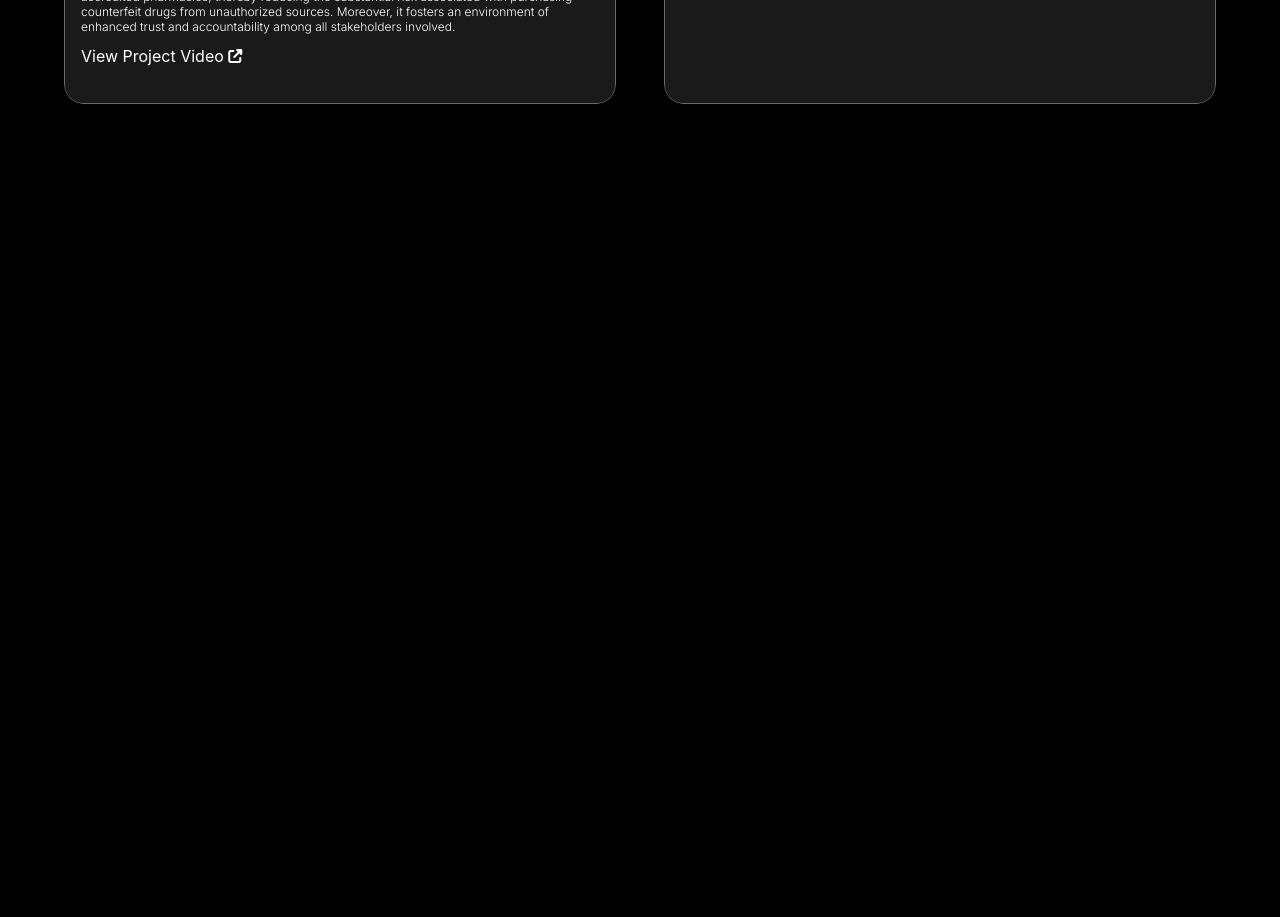
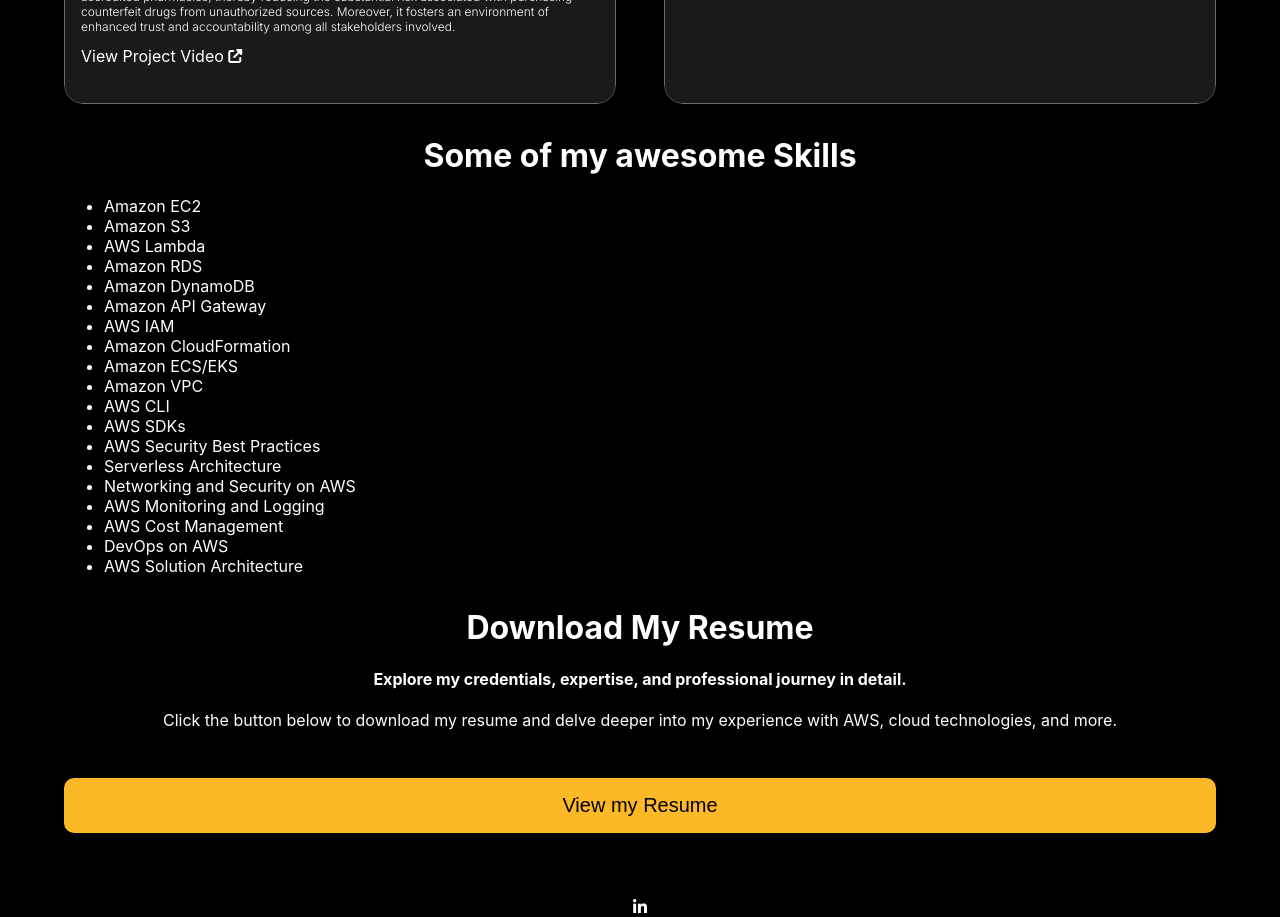
Before and after one commit to solomon-prosperity/portfolio-alx, a React (Create React App) app: page /portfolio in a window 1280 px wide. Shown: the part 660-1577 px from the top of the page. Before the commit the page ends 800 px from the top, so only its background shows below. Built offline with nearby package versions, Linux system fonts and the light colour scheme.

Commit message:
update portfolio

```diff
--- a/src/App.js
+++ b/src/App.js
@@ -1,6 +1,6 @@
 import Navbar from "./Screens/Navbar";
 import AnimatedRoutes from "./Components/AnimatedRoutes";
-// import Footer from "./Screens/Footer";
+import Footer from "./Screens/Footer";
 
 function App() {
   return (
@@ -10,7 +10,7 @@
 
         <AnimatedRoutes />
         </div>
-        {/* <Footer /> */}
+        <Footer />
       </div>
   );
 }
--- a/src/Screens/Footer.jsx
+++ b/src/Screens/Footer.jsx
@@ -8,7 +8,7 @@
     <footer style={{marginTop:'2rem'}}>
       <div className="icons">
         {/* <a href="https://github.com/yvprosper" target="_blank" rel="noreferrer"> <img src={githubLogo} alt="git" /> </a> */}
-        <a href="https://twitter.com/crownis_bryno" target="_blank" rel="noreferrer"> <img src={twitterLogo} alt="twitter" /></a>
+        {/* <a href="https://twitter.com/crownis_bryno" target="_blank" rel="noreferrer"> <img src={twitterLogo} alt="twitter" /></a> */}
         <a href={userData.linkdin} target="_blank" rel="noreferrer">
           {' '}
           <i className="fa-brands fa-linkedin-in"></i>{' '}
--- a/src/Screens/Projects.jsx
+++ b/src/Screens/Projects.jsx
@@ -59,6 +59,30 @@
         </div>
 
       </div>
+      <div className="skills">
+        <h1>Some of my awesome Skills</h1>
+        <ul>
+          {userData.skills.map((item) => (
+            <li key={item}>{item}</li>
+          ))}
+        </ul>
+      </div>
+      <div className="skills" style={{textAlign:'center'}}>
+        <h1>Download My Resume</h1>
+        <h4>
+          Explore my credentials, expertise, and professional journey in detail.
+        </h4>
+        <p>
+          Click the button below to download my resume and delve deeper into my
+          experience with AWS, cloud technologies, and more.
+        </p>
+
+        <section>
+          <a href={userData.resume}>
+            <button className="res-btn btn">View my Resume</button>
+          </a>
+        </section>
+      </div>
     </motion.div>
   );
 }
--- a/src/data/userData.js
+++ b/src/data/userData.js
@@ -38,7 +38,31 @@
   elevator1: `I'm Janet Adesola, a motivated individual with a robust understanding of cybersecurity and a burning desire to make an impact in the AWS Cloud Computing arena. My journey has taken me through the intricacies of cybersecurity principles, equipping me with a foundation to ensure secure cloud environments.`,
   elevator2: `Through immersive hands-on experience, I've grasped the essentials of safeguarding digital assets and maintaining data integrity. Now, my sights are set on an entry-level role in AWS Cloud Computing, where I aim to seamlessly merge my cybersecurity insights with AWS services.`,
   elevator3: `I'm excited to join a forward-thinking team, actively contributing to the realm of AWS with a focus on security, compliance, and innovation. With an unwavering commitment to staying at the forefront of technological advancements, I'm poised to thrive in the dynamic and ever-evolving landscape of AWS Cloud Computing.`,
-  linkdin:'https://www.linkedin.com/in/prosper-eravwuvieke-25b534163/',
+  linkdin:'https://www.linkedin.com/in/bisola-adesola/',
   pitchDescription: `I'm Janet Adesola, a motivated individual with a robust understanding of cybersecurity and a burning desire to make an impact in the AWS Cloud Computing arena. My journey has taken me through the intricacies of cybersecurity principles, equipping me with a foundation to ensure secure cloud environments.`,
-  pitchTitle: `Janet Adesola's Elevator Pitch`
+  pitchTitle: `Janet Adesola's Elevator Pitch`,
+  resume:
+    'https://drive.google.com/file/d/1Gs9IFdkVOTB56rDYM5GGmFME_fixMdbv/view?usp=sharing',
+  github: 'https://github.com/ayodeji1167',
+  skills: [
+    'Amazon EC2',
+    'Amazon S3',
+    'AWS Lambda',
+    'Amazon RDS',
+    'Amazon DynamoDB',
+    'Amazon API Gateway',
+    'AWS IAM',
+    'Amazon CloudFormation',
+    'Amazon ECS/EKS',
+    'Amazon VPC',
+    'AWS CLI',
+    'AWS SDKs',
+    'AWS Security Best Practices',
+    'Serverless Architecture',
+    'Networking and Security on AWS',
+    'AWS Monitoring and Logging',
+    'AWS Cost Management',
+    'DevOps on AWS',
+    'AWS Solution Architecture',
+  ],
 };
--- a/src/styles/project.css
+++ b/src/styles/project.css
@@ -8,6 +8,26 @@
     gap: 10px;
     padding-left: 1rem;
     height: 40rem;
+}
+
+.res-btn{
+    cursor: pointer;
+    width: 100%;
+    margin: 2rem 0;
+    background: #fdb827;
+    border: none;
+    outline: none;
+    padding: 1rem 4.5rem;
+    border-radius: 10px;
+    font-size: 20px;
+}
+
+.skills{
+    margin: 2rem 0;
+
+}
+.skills li{
+    color: white;
 }
 
 .p-body {
@@ -74,4 +94,11 @@
     /* object-fit: cover; */
     border-radius: 19px;
 }
+
+.res-btn{
+
+    padding: 1rem;
+
+    font-size: 14px;
 }
+}
```
